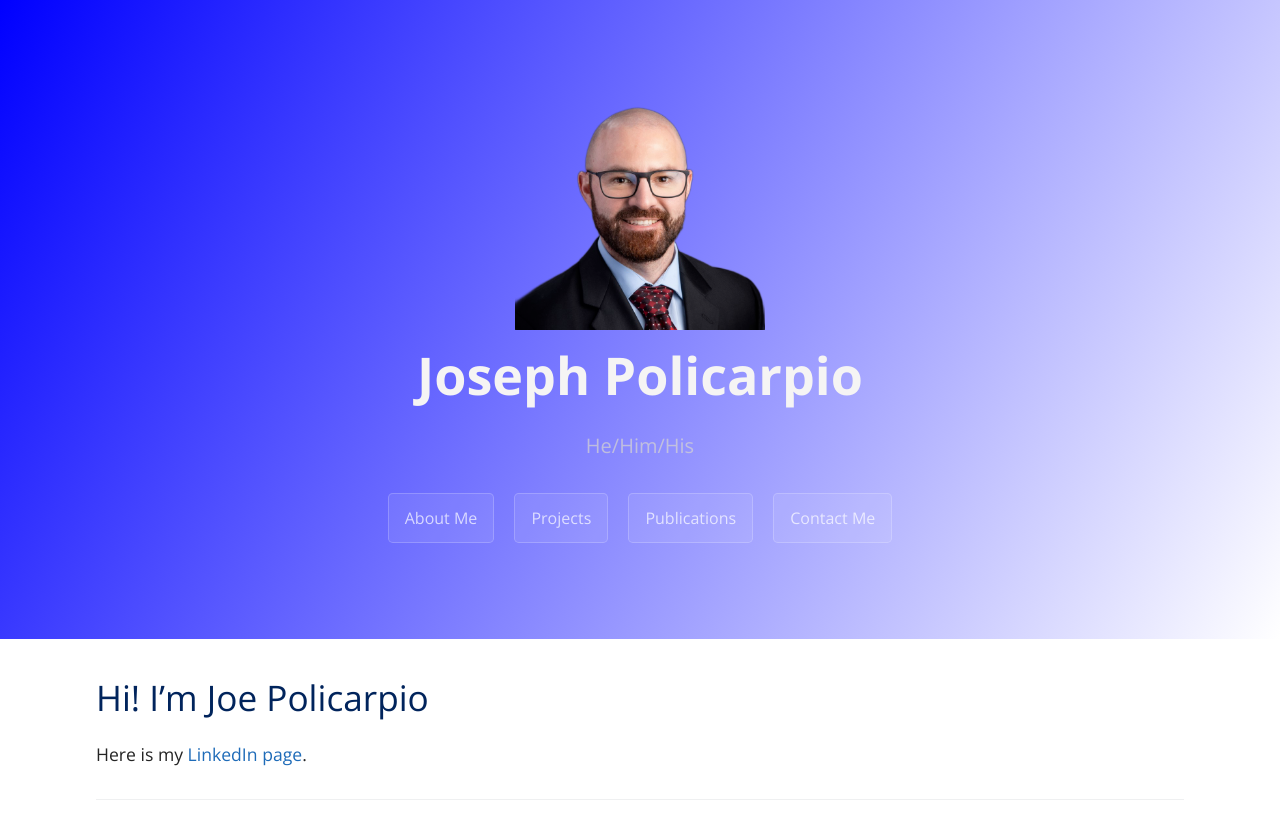
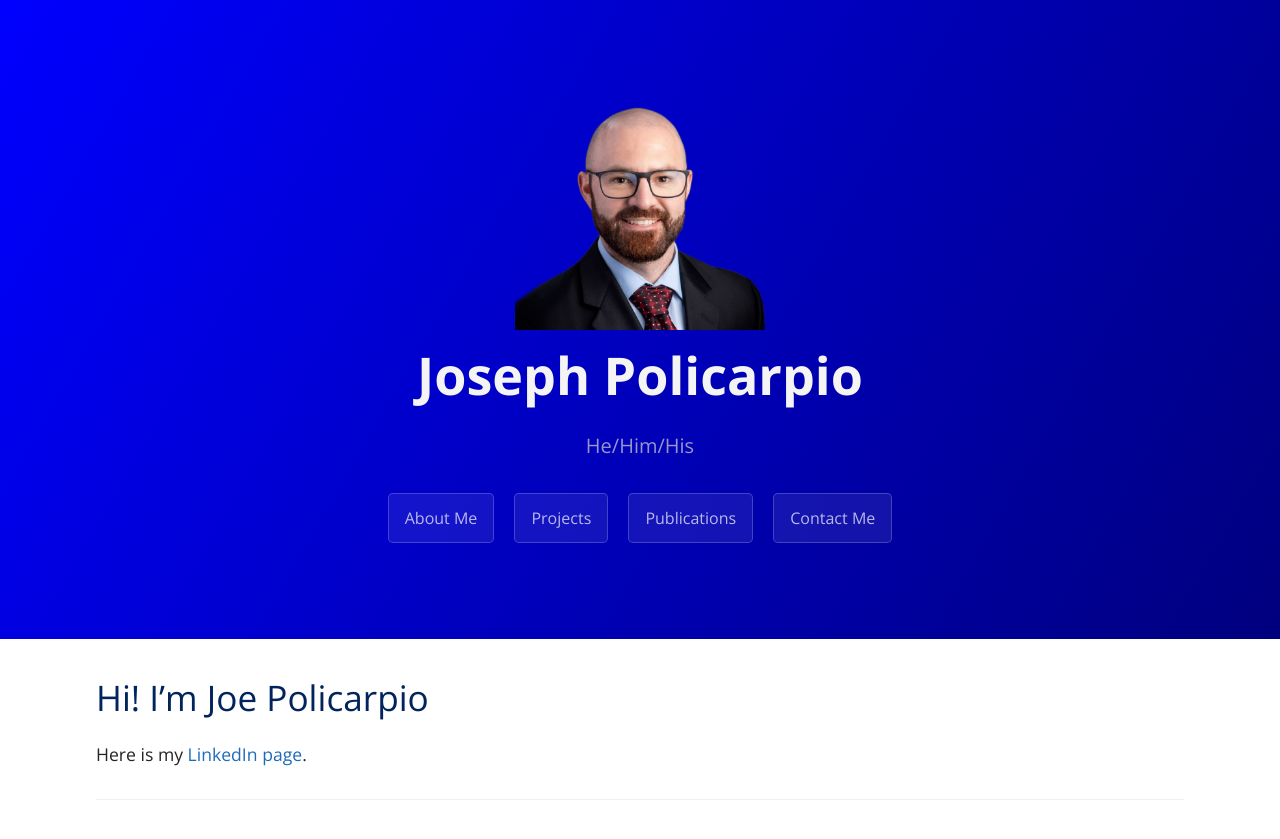
Before and after one commit to jopeo/joepo, a Jekyll site: the page built from index.md, in a window 1280 px wide. Shown: the top 839 px of the page. Built offline with Jekyll 4.4.1, drawn with Linux system fonts in a browser that asks for light colours.

Commit message:
updated 1650

```diff
--- a/assets/css/style.scss
+++ b/assets/css/style.scss
@@ -7,7 +7,7 @@ $medium-breakpoint: 42em !default;
 
 // Headers
 $header-heading-color: #fff !default;
-$header-bg-color: #fff; // #3C3F41;  // #000000;
+$header-bg-color: #00007E;  // #000000;
 $header-bg-color-secondary: #0000FF; //#0066B8;
 
 // Text
```
